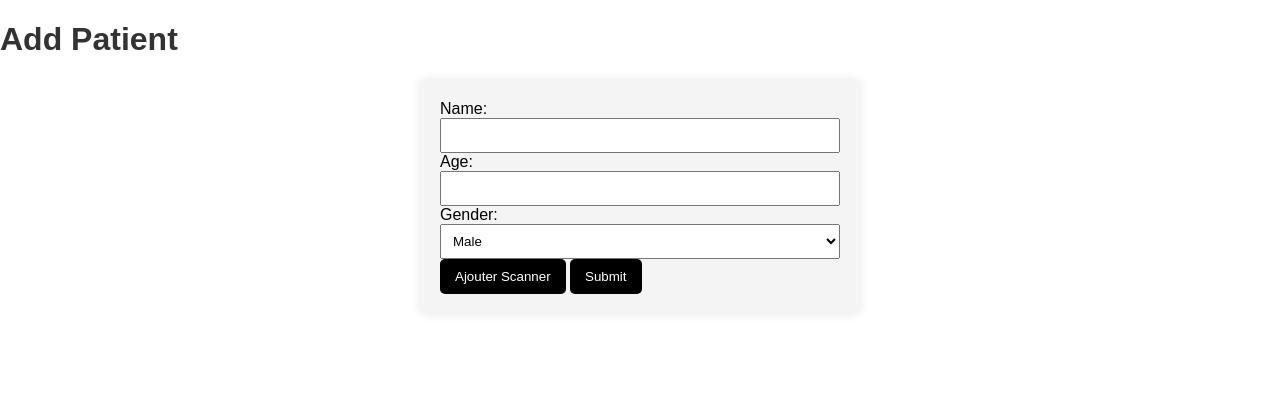
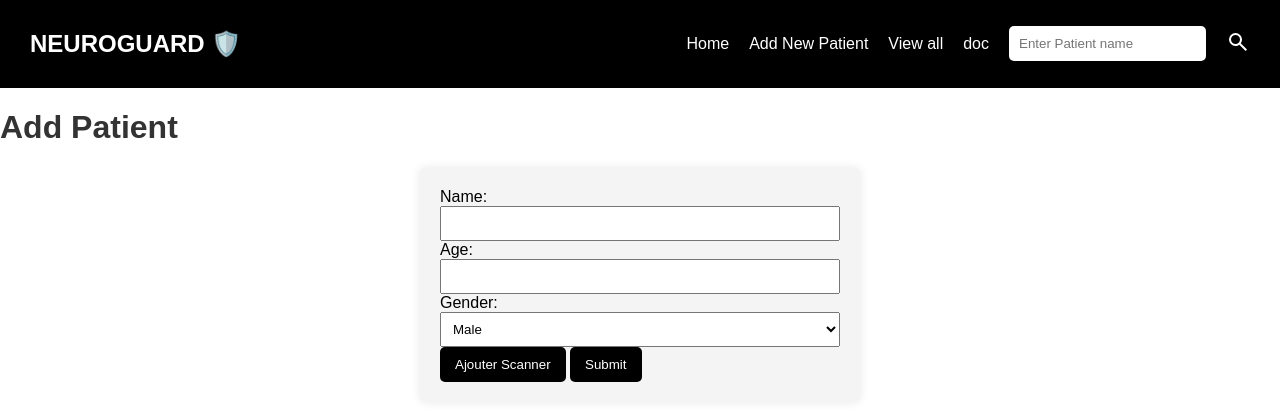
Before and after one commit to kstarkiller/simplon_brief14_NeuroApp, a FastAPI app: page /add_patient in a window 1280 px wide. Shown: the top 420 px of the page. Run offline with FastAPI, Linux system fonts and the light colour scheme.

Commit message:
Ajouter une barre de navigation aux pages d'ajout et de modification des patients

```diff
--- a/braintumor-ui/templates/add_patient.html
+++ b/braintumor-ui/templates/add_patient.html
@@ -8,6 +8,28 @@
     <link rel="stylesheet" type="text/css" href="{{ url_for('static', path='styles.css') }}">
 </head>
 <body>
+    <nav>
+        <div class="NavContainer">
+            <h2 class="logo"><a href="/">NEUROGUARD 🛡️</a></h2>
+
+            <div class="LinkContainer">
+            <a href="/">Home</a>
+            <a href="/add_patient">Add New Patient</a>
+            <a href="/view_patients">View all</a>
+            <a href="/docs#">doc</a>
+            <div class="searchbarContainer">
+                <input
+                id="search-input"
+                type="text"
+                placeholder="Enter Patient name"
+                />
+                <button id="search-button" class="search-button">
+                <img src="../static/src/search_icon.svg" class="button-image" />
+                </button>
+            </div>
+            </div>
+        </div>
+    </nav>
 
     <h1>Add Patient</h1>
 
```
Also changed, not shown: braintumor-ui/templates/edit_patient.html (+21 -0 lines).
